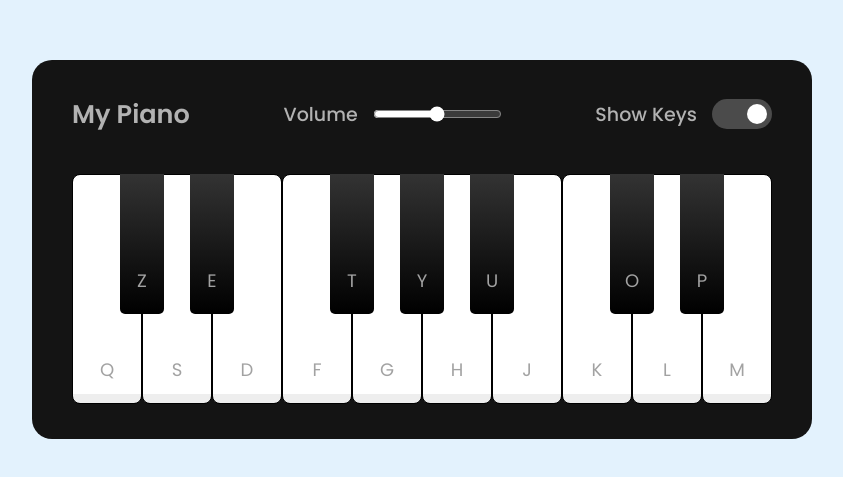
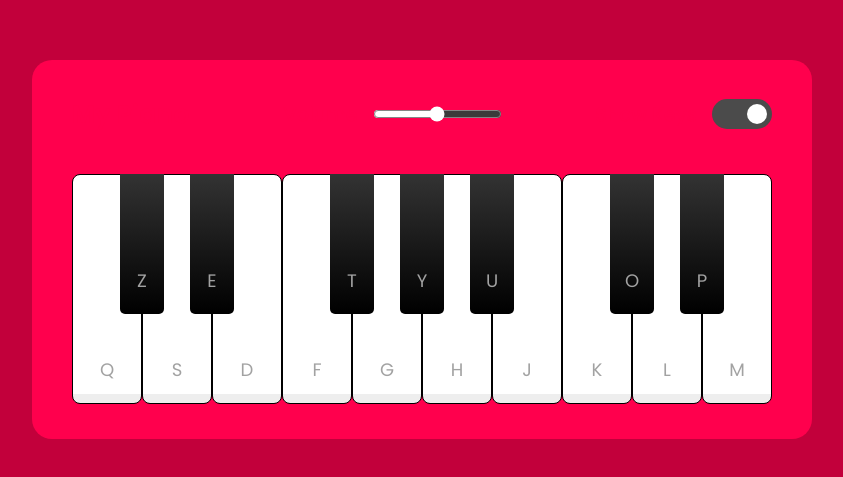
Before and after one commit to LeganV9/mypiano, a plain HTML site: page index.html in a window 1280 px wide. Shown: the part 151-628 px from the top of the page, without its empty margins (218-1061 px from the left). Drawn offline with Linux system fonts and the light colour scheme.

Commit message:
Update style.css

```diff
--- a/style.css
+++ b/style.css
@@ -12,17 +12,17 @@ body {
     justify-content: center;
     min-height: 100vh;
     padding: 0 10px;
-    background: #e3f2fd;
+    background: #C2003B;
 }
 
 .wrapper {
     border-radius: 20px;
     padding: 35px 40px;
-    background: #141414;
+    background: #FF004D;
 }
 
 .wrapper header {
-    color:#B2b2b2;
+    color:#FF004D;
     display: flex;
     align-items: center;
     justify-content: space-between;
```
